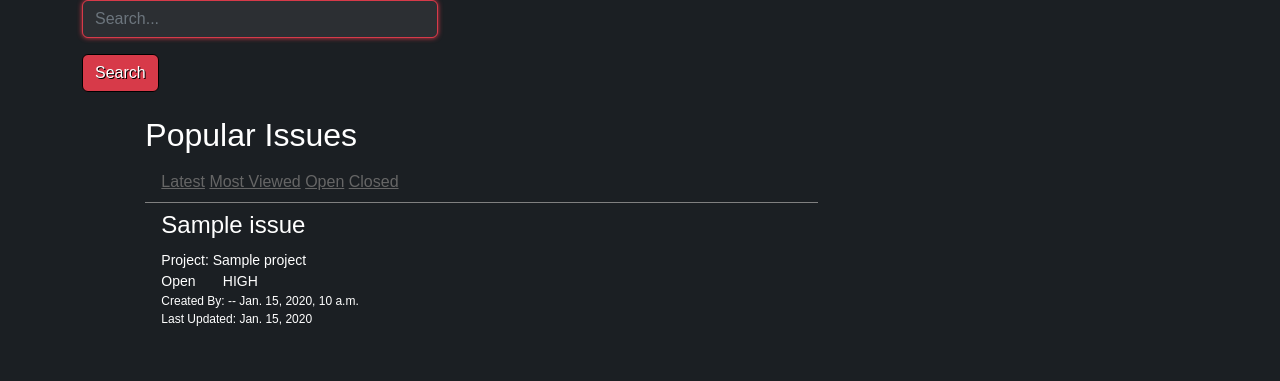
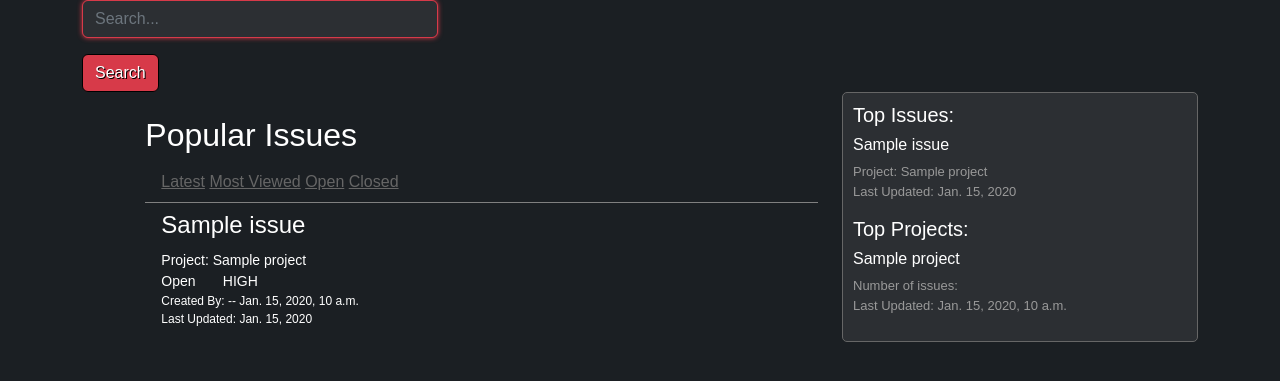
Before and after one commit to chondosha1234/issue_tracker, a Django app: page /issue_list in a window 1280 px wide. Shown: the part 60-441 px from the top of the page. Run offline with Django 3.2, Linux system fonts and the light colour scheme; tables that the repository leaves empty hold one stand-in row (values such as "Sample post").

Commit message:
added sidebar content

```diff
--- a/issues/models.py
+++ b/issues/models.py
@@ -11,7 +11,7 @@ class Project(models.Model):
     modified_on = models.DateTimeField(auto_now=True)
     modified_by = models.ForeignKey(User, on_delete=models.CASCADE, related_name='project_modified_by')
     visits = models.IntegerField(default=0)
-    assigned_users = models.ManyToManyField(User, related_name="projects_assigned")
+    assigned_users = models.ManyToManyField(User, related_name='projects_assigned')
 
     class Meta:
         ordering = ('-visits', '-created_on', 'title')
@@ -41,7 +41,7 @@ class Issue(models.Model):
     modified_on = models.DateField(auto_now=True)
     modified_by = models.ForeignKey(User, on_delete=models.CASCADE, related_name='issue_modified_by')
     visits = models.IntegerField(default=0)
-    assigned_users = models.ManyToManyField(User, related_name="issues_assigned")
+    assigned_users = models.ManyToManyField(User, related_name='issues_assigned')
 
     class Meta:
         ordering = ('-visits', '-created_on', 'issue_status', 'priority')
--- a/issues/static/issue_styling.css
+++ b/issues/static/issue_styling.css
@@ -77,6 +77,7 @@ input.comment-link {
   border-color: #808080;
 }
 
+
 .item-title {
   text-decoration: none;
   color: #ffffff;
@@ -97,6 +98,7 @@ input.comment-link {
 .item-dates {
   font-size: 12px;
 }
+
 
 .form-container {
   margin-top: 16px;
@@ -128,6 +130,7 @@ input.comment-link {
 
 }
 
+
 .btn {
   background-color: #D73A49 !important;
   color: #ffffff !important;
@@ -139,6 +142,7 @@ input.comment-link {
   border: 1px solid #D73A49;
   box-shadow: 0 0 5px #D73A49;
 }
+
 
 .add-form {
   display: none;
@@ -155,3 +159,21 @@ div[class^="reply-form-"] {
 div[class^="comment-form-"]{
   display: none;
 }
+
+
+.sidebar-container {
+  background-color: #2c2f33;
+  border: 1px solid #666666;
+  border-radius: 5px;
+  padding: 10px;
+}
+
+.sidebar {
+  background-color: #2c2f33;
+}
+
+.sidebar-text {
+  color: #999999;
+  font-size:13px;
+  margin: 0;
+}
--- a/issues/views.py
+++ b/issues/views.py
@@ -38,7 +38,10 @@ def search(request):
     context = {
         'search_form': form,
         'results': results,
+        'project_sidebar_list': project_sidebar_list,
+        'issue_sidebar_list': issue_sidebar_list
     }
+    get_sidebar_context(request.user, context)
     return render(request, 'search.html', context)
 
 
@@ -48,7 +51,10 @@ class UserHome(DetailView):
 
     def get_context_data(self, **kwargs):
         context = super(UserHome, self).get_context_data(**kwargs)
-        context['project_list'] = self.request.user.projects_assigned.all()
+        projects = self.request.user.projects_assigned.all()
+        context['project_list'] = projects
+        context['project_sidebar_list'] = projects.order_by('-modified_on')[:5]
+        context['issue_sidebar_list'] = self.request.user.issues_assigned.all().order_by('-modified_on')[:5]
         return context
 
     def get_object(self):
@@ -62,7 +68,7 @@ class UserProfile(DetailView):
 class IssueListView(ListView):
     model = Issue
     template_name = 'issue_list.html'
-    paginate_by = 49
+    paginate_by = 10
 
     def get_queryset(self):
         if self.kwargs.get('filter_term'):
@@ -82,6 +88,7 @@ class IssueListView(ListView):
 
     def get_context_data(self, **kwargs):
         context = super(IssueListView, self).get_context_data(**kwargs)
+        get_sidebar_context(self.request.user, context)
         context['search_form'] = SearchForm()
         context['filter_term'] = self.kwargs.get('filter_term')
         return context
@@ -96,16 +103,6 @@ class IssueDetailView(DetailView):
         issue.visits += 1
         issue.save()
         return issue
-    """
-    def build_comment_tree(self, comment_list):
-        tree = []
-        for comment in comment_list:
-            node = {'comment': comment, 'replies': []}
-            if comment.replies.count():
-                node['replies'] = self.build_comment_tree(comment.replies.all())
-            tree.append(node)
-        return tree
-    """
 
     def get_all_comment_forms(self, issue):
         comments = Comment.objects.filter(issue=issue)
@@ -116,6 +113,8 @@ class IssueDetailView(DetailView):
 
     def get_context_data(self, **kwargs):
         context = super(IssueDetailView, self).get_context_data(**kwargs)
+        get_sidebar_context(self.request.user, context)
+
         issue = Issue.objects.get(pk=self.kwargs.get('issue_id'))
         top_level_comments = Comment.objects.filter(issue=issue).filter(parent_comment=None)
 
@@ -130,7 +129,7 @@ class IssueDetailView(DetailView):
 class ProjectListView(ListView):
     model = Project
     template_name = 'project_list.html'
-    paginate_by = 49
+    paginate_by = 10
 
     def get_queryset(self):
         if self.kwargs.get('filter_term'):
@@ -146,6 +145,8 @@ class ProjectListView(ListView):
 
     def get_context_data(self, **kwargs):
         context = super(ProjectListView, self).get_context_data(**kwargs)
+        get_sidebar_context(self.request.user, context)
+
         context['search_form'] = SearchForm()
         context['filter_term'] = self.kwargs.get('filter_term')
         return context
@@ -173,6 +174,8 @@ class ProjectDetailView(ListView):
 
     def get_context_data(self, **kwargs):
         context = super(ProjectDetailView, self).get_context_data(**kwargs)
+        get_sidebar_context(self.request.user, context)
+
         project = Project.objects.get(pk=self.kwargs.get('project_id'))
         project.visits += 1
         project.save()
@@ -195,6 +198,7 @@ def create_project(request):
     context = {
         'form': form,
     }
+    get_sidebar_context(request.user, context)
     return render(request, 'create_project.html', context)
 
 
@@ -213,6 +217,7 @@ def update_project(request, project_id):
         'form': form,
         'project': project
     }
+    get_sidebar_context(request.user, context)
     return render(request, 'update_project.html', context)
 
 
@@ -272,6 +277,7 @@ def create_issue(request, project_id):
         'form': form,
         'project': project
     }
+    get_sidebar_context(request.user, context)
     return render(request, 'create_issue.html', context)
 
 
@@ -290,6 +296,7 @@ def update_issue(request, issue_id):
         'form': form,
         'issue': issue
     }
+    get_sidebar_context(request.user, context)
     return render(request, 'update_issue.html', context)
 
 
@@ -405,3 +412,12 @@ def delete_comment(request, comment_id):
             return redirect('issues:issue_details', issue_id=issue.id)
 
     return redirect('issues:issue_details', issue_id=issue.id)
+
+
+def get_sidebar_context(user, context):
+    if user.is_authenticated:
+        context['project_sidebar_list'] = user.projects_assigned.all().order_by('-modified_on')[:5]
+        context['issue_sidebar_list'] = user.issues_assigned.all().order_by('-modified_on')[:5]
+    else:
+        context['project_sidebar_list'] = Project.objects.order_by('-visits')[:5]
+        context['issue_sidebar_list'] = Issue.objects.order_by('-visits')[:5]
--- a/templates/base.html
+++ b/templates/base.html
@@ -27,10 +27,10 @@
               <a class="nav-link-active" aria-current="page" href="{% url 'issues:home' %}">Home</a>
             </li>
             <li class="nav-item">
-              <a class="nav-link-active" aria-current="page" href="{% url 'issues:project_list' %}">Projects</a>
+              <a class="nav-link-active" href="{% url 'issues:project_list' %}">Projects</a>
             </li>
             <li class="nav-item">
-              <a class="nav-link-active" aria-current="page" href="{% url 'issues:issue_list' %}">Issues</a>
+              <a class="nav-link-active" href="{% url 'issues:issue_list' %}">Issues</a>
             </li>
             <li>
               {% if user.email %}
@@ -61,8 +61,9 @@
         {% endblock %}
       </div>
       <div class="col-4">
-        {% block sidebar_content %}
-        {% endblock %}
+        <div class="sidebar-container">
+        {% include 'sidebar.html' %}
+        </div>
       </div>
     </div>
 
--- /dev/null
+++ b/templates/sidebar.html
@@ -0,0 +1,42 @@
+
+<div class="row">
+
+  <div class="issue-items">
+
+    {% if user.is_authenticated %}
+    <h5>Your recent issues:</h5>
+    {% else %}
+    <h5>Top Issues:</h5>
+    {% endif %}
+
+    {% for issue in issue_sidebar_list %}
+    <li class="list-group-item sidebar">
+      <h6><a class="item-title" href="{% url 'issues:issue_details' issue.id %}">{{ issue.title }}</a></h6>
+      <p class="sidebar-text">Project: {{ issue.project }}</p>
+      <p class="sidebar-text">Last Updated: {{ issue.modified_on }}<p>
+    </li>
+    {% endfor %}
+
+  </div>
+
+  <br>
+
+  <div class="project-items">
+
+    {% if user.is_authenticated %}
+    <h5>Your recent projects:</h5>
+    {% else %}
+    <h5>Top Projects:</h5>
+    {% endif %}
+
+    {% for project in project_sidebar_list %}
+    <li class="list-group-item sidebar">
+      <h6><a class="item-title" href="{% url 'issues:project_details' project.id %}">{{ project.title }}</a></h6>
+      <p class="sidebar-text">Number of issues: </p>
+      <p class="sidebar-text">Last Updated: {{ project.modified_on }}<p>
+    </li>
+    {% endfor %}
+
+  </div>
+
+</div>
--- a/templates/user_home.html
+++ b/templates/user_home.html
@@ -13,15 +13,15 @@
 
   <div class="row">
     <div class="col-md-8 offset-md-2">
-      <div class="list-group list-group-flush">
+      <ul class="list-group list-group-flush">
         {% for project in project_list %}
           <li class="list-group-item">
             <h3><a class="item-title" href="{% url 'issues:project_details' project.id %}">{{ project.title }}</a></h3>
             <p>Created on: {{ project.created_on }}</p>
-            <p>Last Modified: {{ project.modified_on }}</p>
+            <p>Last Updated: {{ project.modified_on }}</p>
           <li>
         {% endfor %}
-      </div>
+      </ul>
     </div>
   </div>
 
```
